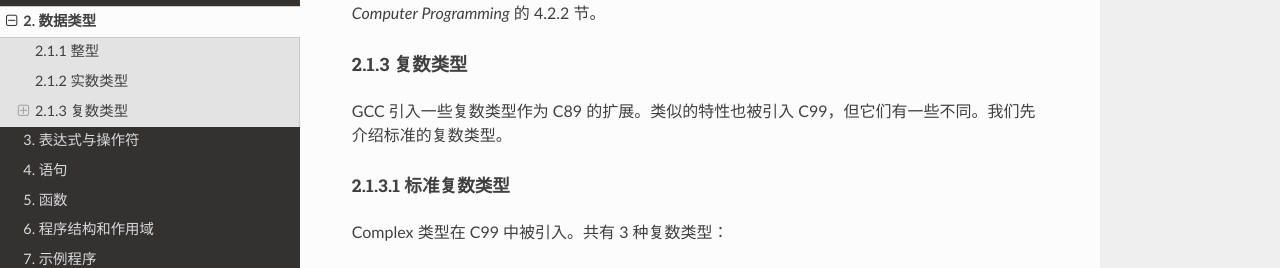
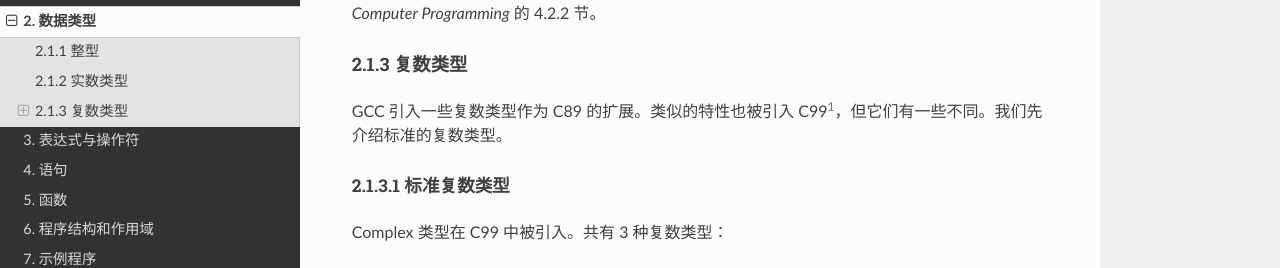
Before and after one commit to angela0/gnu-c-reference-manual-zh_cn, an MkDocs documentation site: the page built from docs/Data-Types.md, in a window 1280 px wide and 900 px high, scrolled down 2485 px. Shown: the part 159-427 px from the top of the window. Built offline with MkDocs 1.6.1, drawn with Linux system fonts in a browser that asks for light colours; nearby versions of some CDN libraries; some of the changed text lies outside the part shown.

Commit message:
add missing footnotes

```diff
--- a/docs/Data-Types.md
+++ b/docs/Data-Types.md
@@ -93,7 +93,7 @@
 
 #### 2.1.3 复数类型 { #Complex-Number-Types }
 
-GCC 引入一些复数类型作为 C89 的扩展。类似的特性也被引入 C99，但它们有一些不同。我们先介绍标准的复数类型。
+GCC 引入一些复数类型作为 C89 的扩展。类似的特性也被引入 C99[^1]，但它们有一些不同。我们先介绍标准的复数类型。
 
 ##### 2.1.3.1 标准复数类型 { #Standard-Complex-Number-Types }
 
@@ -968,3 +968,5 @@
 ### 2.10 类型别名 { #Renaming-Types }
 
 有时给类型起一个新名字是很方便的。你可以使用 `typedef` 语句来给类型起别名。详见 [typedef 语句](Statement.md#The-typedef-Statement)。
+
+[^1]: C++ 也支持复数类型，但与 ISO C99 不兼容
```
Also changed, not shown: docs/Expressions-And-Operators.md (+3 -0 lines).
